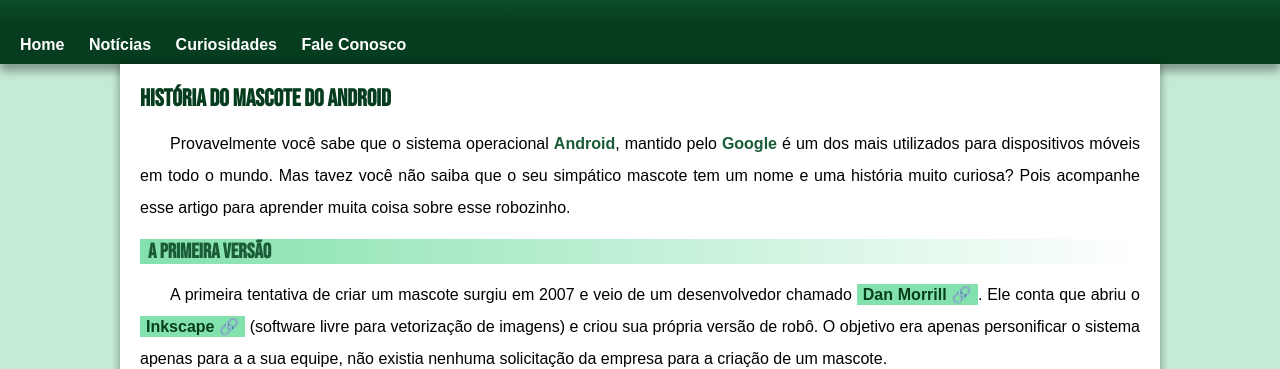
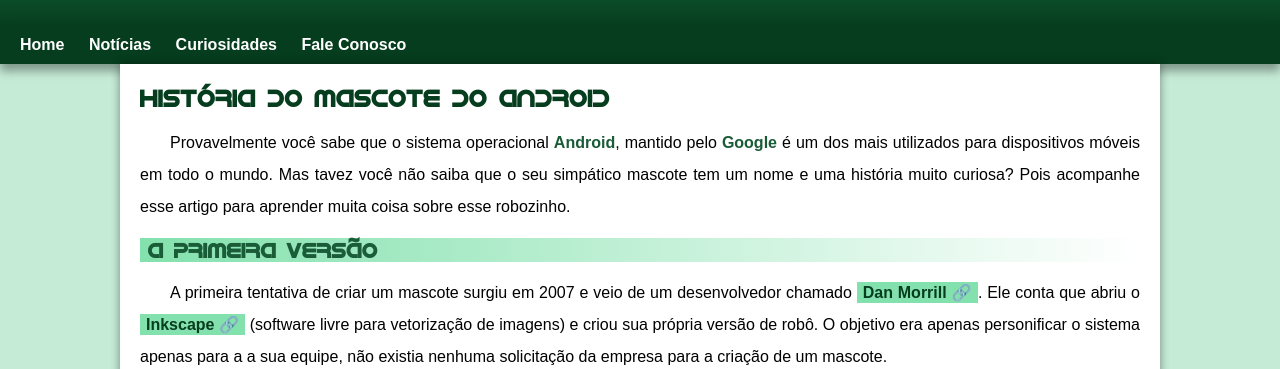
Before and after one commit to gabrielbritof/siteAndroid, a plain HTML site: page index.html in a window 1280 px wide. Shown: the part 164-533 px from the top of the page. Drawn offline with Linux system fonts and the light colour scheme.

Commit message:
Update style.css

```diff
--- a/style.css
+++ b/style.css
@@ -94,11 +94,11 @@ main {
 
 main h1 {
     color: var(--cor5);
-    font-family: var(--font-destaque);
+    font-family: var(--font-android);
 }
 
 main h2 {
-    font-family: var(--font-destaque);
+    font-family: var(--font-android);
     color: var(--cor4);
     font-size: 1.3em;
     background-image: linear-gradient(to right, var(--cor1), transparent);
```
